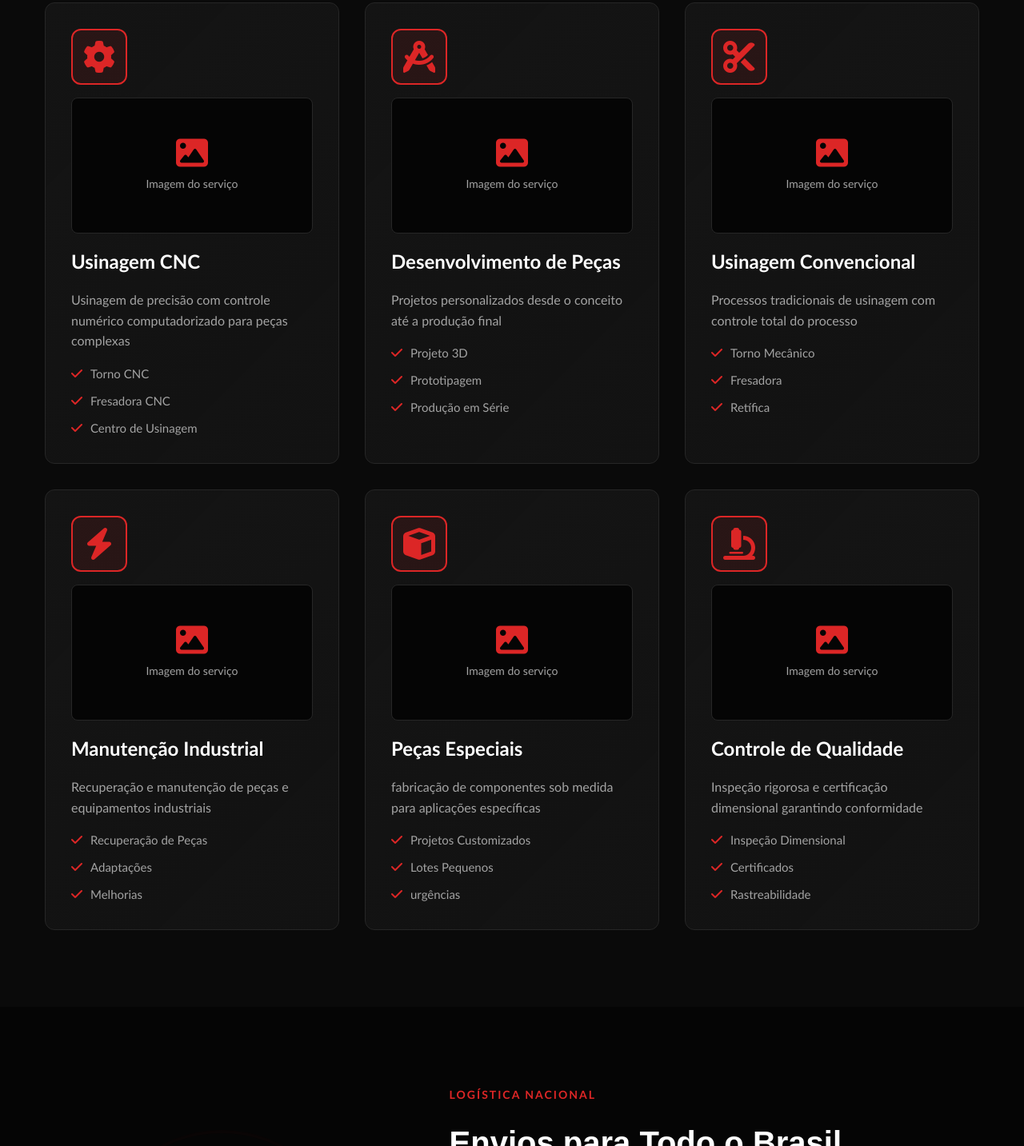
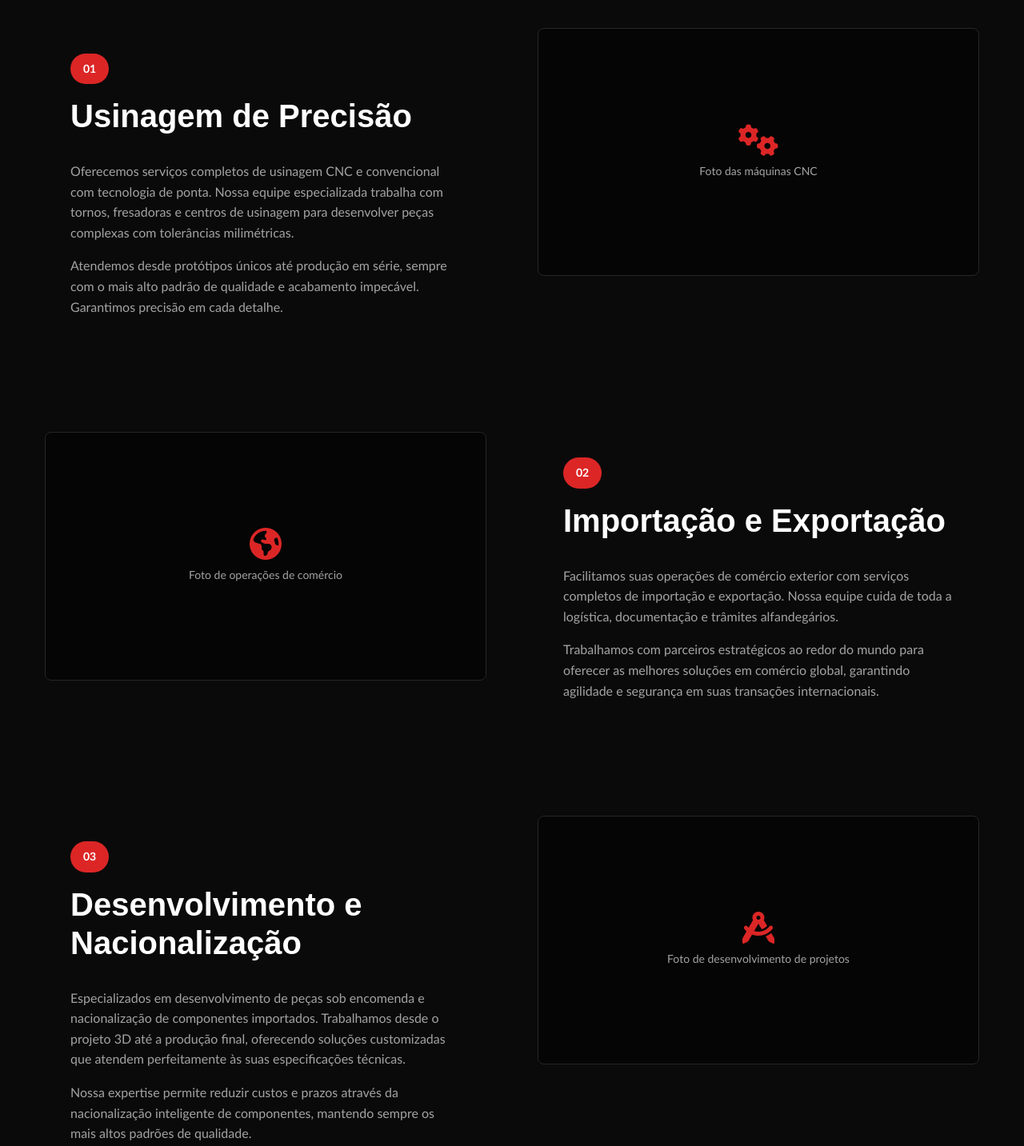
Before and after one commit to lukinhasc-dev/cr-millenium-site, a plain HTML site: page index.html in a window 1280 px wide. Shown: the part 3734-5167 px from the top of the page at 80% size. Drawn offline with Linux system fonts and the light colour scheme.

Commit message:
fix: ajustes na section de nossos serviços, alteração e refatoração

```diff
--- a/index.html
+++ b/index.html
@@ -289,124 +289,77 @@
         <div class="container">
             <div class="section-header fade-in-element">
                 <span class="section-tag">O Que Fazemos</span>
-                <h2 class="section-title">Todos os Nossos <span class="highlight">Serviços</span></h2>
+                <h2 class="section-title">Nossos <span class="highlight">Serviços</span></h2>
                 <p class="section-description">
-                    Soluções completas em usinagem com precisão milimétrica e acabamento impecável
+                    Soluções especializadas com tecnologia e expertise para atender suas necessidades
                 </p>
             </div>
-            <div class="services-grid">
-                <div class="service-card fade-in-element">
-                    <div class="service-icon">
-                        <i class="fas fa-cog"></i>
+
+            <!-- Serviço 1: Usinagem de Precisão -->
+            <div class="service-block fade-in-element">
+                <div class="service-text-content">
+                    <span class="service-badge">01</span>
+                    <h3 class="service-heading">Usinagem de Precisão</h3>
+                    <p class="service-description">
+                        Oferecemos serviços completos de usinagem CNC e convencional com tecnologia de ponta.
+                        Nossa equipe especializada trabalha com tornos, fresadoras e centros de usinagem para
+                        desenvolver peças complexas com tolerâncias milimétricas.
+                    </p>
+                    <p class="service-description">
+                        Atendemos desde protótipos únicos até produção em série, sempre com o mais alto padrão
+                        de qualidade e acabamento impecável. Garantimos precisão em cada detalhe.
+                    </p>
+                </div>
+                <div class="service-image-wrapper">
+                    <div class="service-image-placeholder">
+                        <i class="fas fa-cogs"></i>
+                        <p>Foto das máquinas CNC</p>
                     </div>
+                </div>
+            </div>
+
+            <!-- Serviço 2: Importação e Exportação -->
+            <div class="service-block reverse fade-in-element">
+                <div class="service-text-content">
+                    <span class="service-badge">02</span>
+                    <h3 class="service-heading">Importação e Exportação</h3>
+                    <p class="service-description">
+                        Facilitamos suas operações de comércio exterior com serviços completos de importação e
+                        exportação. Nossa equipe cuida de toda a logística, documentação e trâmites alfandegários.
+                    </p>
+                    <p class="service-description">
+                        Trabalhamos com parceiros estratégicos ao redor do mundo para oferecer as melhores soluções
+                        em comércio global, garantindo agilidade e segurança em suas transações internacionais.
+                    </p>
+                </div>
+                <div class="service-image-wrapper">
                     <div class="service-image-placeholder">
-                        <i class="fas fa-image"></i>
-                        <p>Imagem do serviço</p>
+                        <i class="fas fa-globe-americas"></i>
+                        <p>Foto de operações de comércio</p>
                     </div>
-                    <h3 class="service-title">Usinagem CNC</h3>
+                </div>
+            </div>
+
+            <!-- Serviço 3: Desenvolvimento e Nacionalização -->
+            <div class="service-block fade-in-element">
+                <div class="service-text-content">
+                    <span class="service-badge">03</span>
+                    <h3 class="service-heading">Desenvolvimento e Nacionalização</h3>
                     <p class="service-description">
-                        Usinagem de precisão com controle numérico computadorizado para peças complexas
+                        Especializados em desenvolvimento de peças sob encomenda e nacionalização de componentes
+                        importados. Trabalhamos desde o projeto 3D até a produção final, oferecendo soluções
+                        customizadas que atendem perfeitamente às suas especificações técnicas.
                     </p>
-                    <ul class="service-features">
-                        <li><i class="fas fa-check"></i> Torno CNC</li>
-                        <li><i class="fas fa-check"></i> Fresadora CNC</li>
-                        <li><i class="fas fa-check"></i> Centro de Usinagem</li>
-                    </ul>
+                    <p class="service-description">
+                        Nossa expertise permite reduzir custos e prazos através da nacionalização inteligente de
+                        componentes, mantendo sempre os mais altos padrões de qualidade.
+                    </p>
                 </div>
-
-                <div class="service-card fade-in-element">
-                    <div class="service-icon">
+                <div class="service-image-wrapper">
+                    <div class="service-image-placeholder">
                         <i class="fas fa-drafting-compass"></i>
+                        <p>Foto de desenvolvimento de projetos</p>
                     </div>
-                    <div class="service-image-placeholder">
-                        <i class="fas fa-image"></i>
-                        <p>Imagem do serviço</p>
-                    </div>
-                    <h3 class="service-title">Desenvolvimento de Peças</h3>
-                    <p class="service-description">
-                        Projetos personalizados desde o conceito até a produção final
-                    </p>
-                    <ul class="service-features">
-                        <li><i class="fas fa-check"></i> Projeto 3D</li>
-                        <li><i class="fas fa-check"></i> Prototipagem</li>
-                        <li><i class="fas fa-check"></i> Produção em Série</li>
-                    </ul>
-                </div>
-
-                <div class="service-card fade-in-element">
-                    <div class="service-icon">
-                        <i class="fas fa-cut"></i>
-                    </div>
-                    <div class="service-image-placeholder">
-                        <i class="fas fa-image"></i>
-                        <p>Imagem do serviço</p>
-                    </div>
-                    <h3 class="service-title">Usinagem Convencional</h3>
-                    <p class="service-description">
-                        Processos tradicionais de usinagem com controle total do processo
-                    </p>
-                    <ul class="service-features">
-                        <li><i class="fas fa-check"></i> Torno Mecânico</li>
-                        <li><i class="fas fa-check"></i> Fresadora</li>
-                        <li><i class="fas fa-check"></i> Retífica</li>
-                    </ul>
-                </div>
-
-                <div class="service-card fade-in-element">
-                    <div class="service-icon">
-                        <i class="fas fa-bolt"></i>
-                    </div>
-                    <div class="service-image-placeholder">
-                        <i class="fas fa-image"></i>
-                        <p>Imagem do serviço</p>
-                    </div>
-                    <h3 class="service-title">Manutenção Industrial</h3>
-                    <p class="service-description">
-                        Recuperação e manutenção de peças e equipamentos industriais
-                    </p>
-                    <ul class="service-features">
-                        <li><i class="fas fa-check"></i> Recuperação de Peças</li>
-                        <li><i class="fas fa-check"></i> Adaptações</li>
-                        <li><i class="fas fa-check"></i> Melhorias</li>
-                    </ul>
-                </div>
-
-                <div class="service-card fade-in-element">
-                    <div class="service-icon">
-                        <i class="fas fa-cube"></i>
-                    </div>
-                    <div class="service-image-placeholder">
-                        <i class="fas fa-image"></i>
-                        <p>Imagem do serviço</p>
-                    </div>
-                    <h3 class="service-title">Peças Especiais</h3>
-                    <p class="service-description">
-                        fabricação de componentes sob medida para aplicações específicas
-                    </p>
-                    <ul class="service-features">
-                        <li><i class="fas fa-check"></i> Projetos Customizados</li>
-                        <li><i class="fas fa-check"></i> Lotes Pequenos</li>
-                        <li><i class="fas fa-check"></i> urgências</li>
-                    </ul>
-                </div>
-
-                <div class="service-card fade-in-element">
-                    <div class="service-icon">
-                        <i class="fas fa-microscope"></i>
-                    </div>
-                    <div class="service-image-placeholder">
-                        <i class="fas fa-image"></i>
-                        <p>Imagem do serviço</p>
-                    </div>
-                    <h3 class="service-title">Controle de Qualidade</h3>
-                    <p class="service-description">
-                        Inspeção rigorosa e certificação dimensional garantindo conformidade
-                    </p>
-                    <ul class="service-features">
-                        <li><i class="fas fa-check"></i> Inspeção Dimensional</li>
-                        <li><i class="fas fa-check"></i> Certificados</li>
-                        <li><i class="fas fa-check"></i> Rastreabilidade</li>
-                    </ul>
                 </div>
             </div>
         </div>
--- a/styles/style.css
+++ b/styles/style.css
@@ -863,6 +863,113 @@ body {
     color: var(--color-primary);
 }
 
+/* === SERVICES SECTION - ESTILO SOBRE NÓS === */
+.services-section {
+    padding: var(--spacing-xl) 0;
+    background: var(--color-bg-dark);
+}
+
+.service-block {
+    display: grid;
+    grid-template-columns: 1fr 1fr;
+    gap: var(--spacing-lg);
+    align-items: center;
+    margin-top: var(--spacing-xl);
+}
+
+.service-block.reverse {
+    direction: rtl;
+}
+
+.service-block.reverse>* {
+    direction: ltr;
+}
+
+.service-text-content {
+    padding: var(--spacing-md);
+}
+
+.service-badge {
+    display: inline-block;
+    background: var(--color-primary);
+    color: white;
+    padding: 0.5rem 1rem;
+    border-radius: 20px;
+    font-size: 0.875rem;
+    font-weight: 600;
+    margin-bottom: var(--spacing-sm);
+}
+
+.service-heading {
+    font-family: var(--font-display);
+    font-size: 2.5rem;
+    color: var(--color-text-primary);
+    margin-bottom: var(--spacing-md);
+    line-height: 1.2;
+}
+
+.service-description {
+    color: var(--color-text-secondary);
+    line-height: 1.8;
+    margin-bottom: var(--spacing-sm);
+}
+
+.service-image-wrapper {
+    width: 100%;
+    height: 100%;
+}
+
+.service-image-placeholder {
+    background: var(--color-bg-card);
+    border: 1px solid var(--color-border);
+    border-radius: 8px;
+    aspect-ratio: 4/3;
+    display: flex;
+    flex-direction: column;
+    align-items: center;
+    justify-content: center;
+    gap: var(--spacing-sm);
+    color: var(--color-text-secondary);
+    transition: var(--transition-smooth);
+}
+
+.service-image-placeholder:hover {
+    border-color: var(--color-primary);
+    transform: scale(1.02);
+}
+
+.service-image-placeholder i {
+    font-size: 4rem;
+    color: var(--color-primary);
+}
+
+.service-image-placeholder p {
+    font-size: 0.875rem;
+    color: var(--color-text-secondary);
+}
+
+/* Para adicionar imagens reais */
+.service-image-placeholder img {
+    width: 100%;
+    height: 100%;
+    object-fit: cover;
+    border-radius: 8px;
+}
+
+/* Responsive */
+@media (max-width: 768px) {
+
+    .service-block,
+    .service-block.reverse {
+        grid-template-columns: 1fr;
+        direction: ltr;
+    }
+
+    .service-heading {
+        font-size: 2rem;
+    }
+}
+
 /* === REDESIGNED SHIPPING SECTION === */
 .shipping-section {
     padding: var(--spacing-xl) 0;
```
